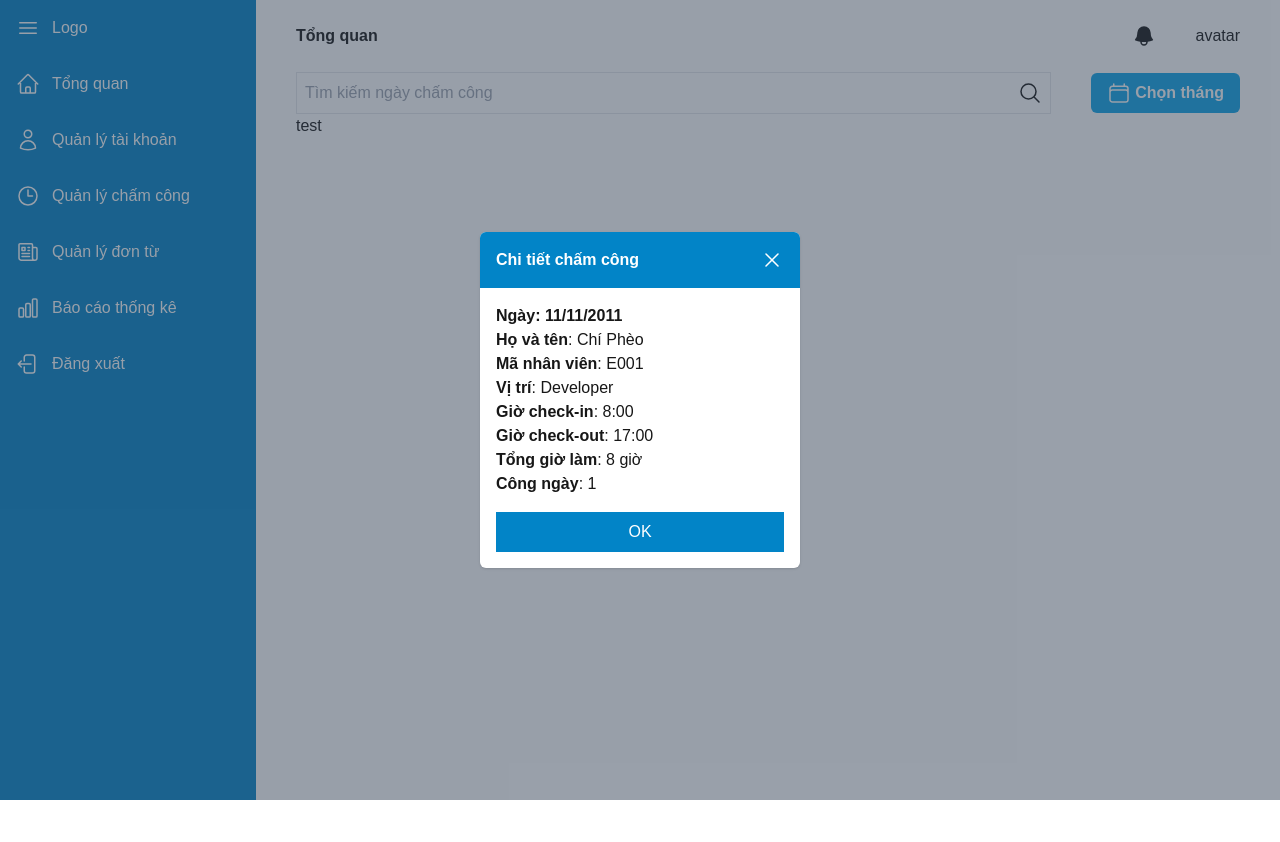
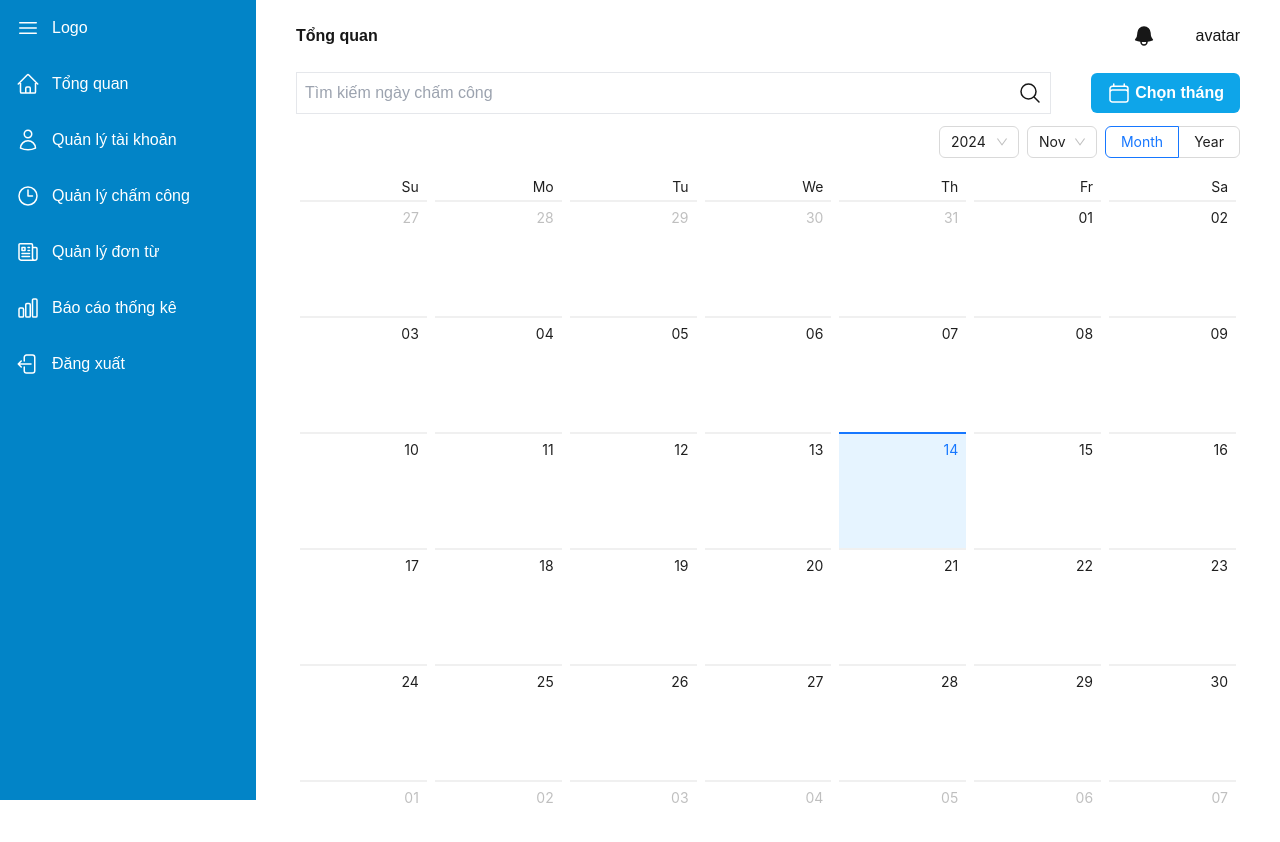
Before and after one commit to sinhnguyen777/time-tracking-web, a Next.js app: page /home in a window 1280 px wide. Shown: the top 842 px of the page. Before the commit the page ends 800 px from the top, so only its background shows below. Built offline with nearby package versions, Linux system fonts and the light colour scheme.

Commit message:
feat: add calendar

```diff
--- a/src/components/calendar/index.tsx
+++ b/src/components/calendar/index.tsx
@@ -1,5 +1,10 @@
-const Calendar = () => {
-  return <div>test</div>;
+import { Calendar } from "antd";
+const AppCalendar = () => {
+  return (
+    <div>
+      <Calendar />
+    </div>
+  );
 };
 
-export default Calendar;
+export default AppCalendar;
--- a/src/pages/home/index.tsx
+++ b/src/pages/home/index.tsx
@@ -60,7 +60,7 @@ const Test = () => {
           </div>
         </div>
         <Calendar />
-        <TimeKeepingDetails />
+        {/* <TimeKeepingDetails /> */}
       </div>
     </Layout>
   );
```
